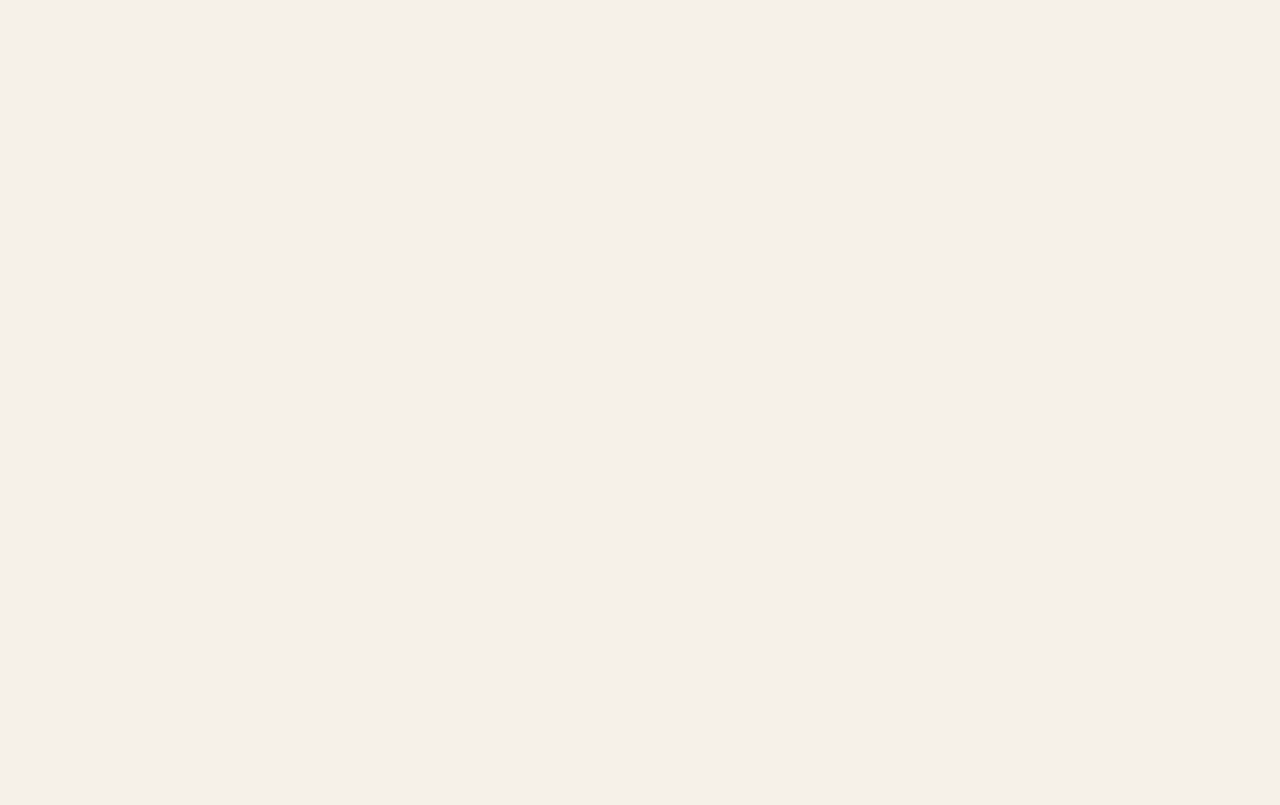
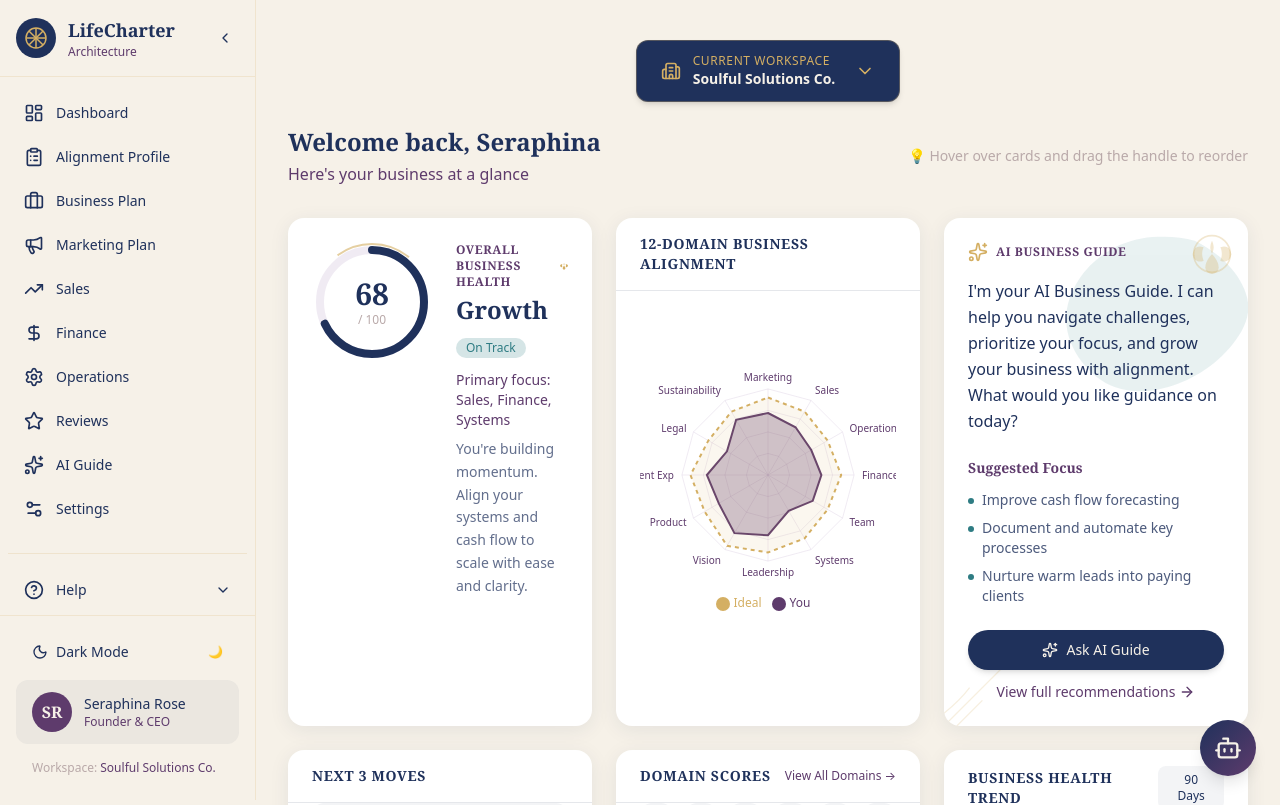
Before and after one commit to ButterflyBabs/LifeCharter-Architecture, a Next.js app: page / in a window 1280 px wide. Before the commit this address had no page. Shown: the top 805 px of the page. Built offline with nearby package versions, Linux system fonts and the light colour scheme.

Commit message:
Remove Overview from navigation, make Dashboard the primary landing page

```diff
--- a/src/app/page.tsx
+++ b/src/app/page.tsx
@@ -1,5 +1,5 @@
-import { redirect } from "next/navigation";
+import DashboardPage from "./dashboard/page";
 
 export default function Home() {
-  redirect("/dashboard");
+  return <DashboardPage />;
 }
--- a/src/components/layout/CollapsibleSidebar.tsx
+++ b/src/components/layout/CollapsibleSidebar.tsx
@@ -36,9 +36,8 @@ import {
 } from "lucide-react";
 
 const navigationItems = [
-  { id: "overview", label: "Overview", icon: LayoutDashboard, href: "/" },
+  { id: "dashboard", label: "Dashboard", icon: LayoutDashboard, href: "/" },
   { id: "alignment-profile", label: "Alignment Profile", icon: ClipboardList, href: "/assessments" },
-  { id: "dashboard", label: "Dashboard", icon: BarChart3, href: "/dashboard" },
   { id: "business-plan", label: "Business Plan", icon: Briefcase, href: "/business-plan" },
   { id: "marketing-plan", label: "Marketing Plan", icon: Megaphone, href: "/marketing-plan" },
   { id: "sales", label: "Sales", icon: TrendingUp, href: "/sales" },
```
